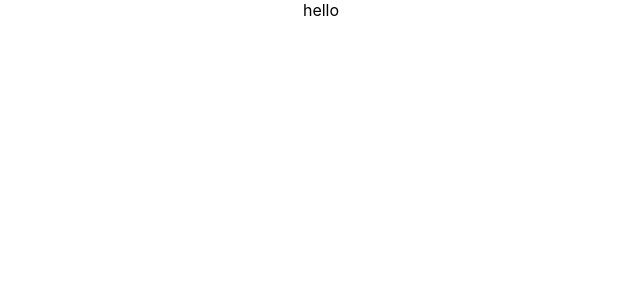
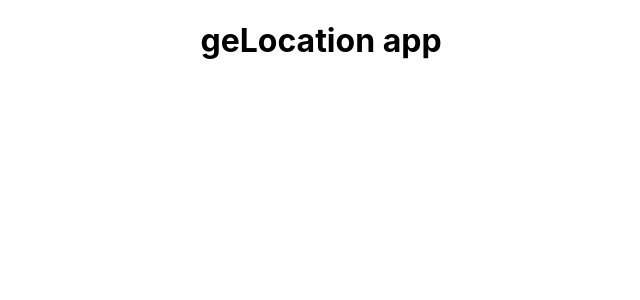
Before and after one commit to skkone87/appgeolocation, a React (Create React App) app: page / in a window 1280 px wide. Shown: the top 300 px of the page, without its empty margins (319-959 px from the left). Built offline with nearby package versions, Linux system fonts and the light colour scheme.

Commit message:
newlCommit

```diff
--- a/public/index.html
+++ b/public/index.html
@@ -24,7 +24,7 @@
       work correctly both with client-side routing and a non-root public URL.
       Learn how to configure a non-root public URL by running `npm run build`.
     -->
-    <title>React App</title>
+    <title>geo-app</title>
   </head>
   <body>
     <noscript>You need to enable JavaScript to run this app.</noscript>
--- a/src/App.js
+++ b/src/App.js
@@ -4,7 +4,7 @@ import './App.css';
 function App() {
   return (
     <div className="App">
-      hello
+      <h1>geLocation app</h1>
     </div>
   );
 }
```
